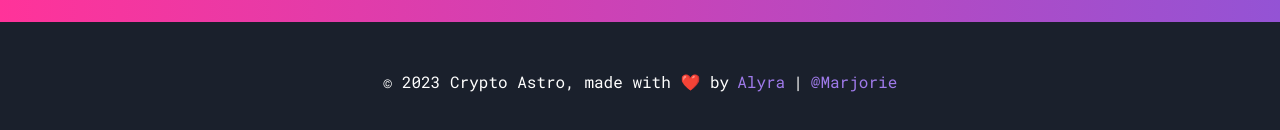
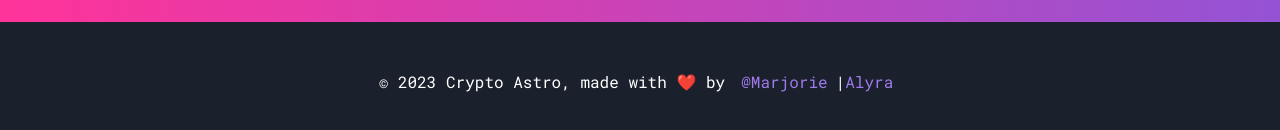
Before and after one commit to marjorie-n/NFT-project-nextjs-etherjs-merkletree-whitelist-mint, a Next.js app in the folder front/: page / in a window 1280 px wide. Shown: the part 822-952 px from the top of the page. Built offline with nearby package versions, Linux system fonts and the light colour scheme; a web font is replaced by a local one.

Commit message:
style: css textDecoration & text

```diff
--- a/front/components/Footer/Footer.jsx
+++ b/front/components/Footer/Footer.jsx
@@ -18,23 +18,24 @@ const Footer = () => {
       </chakra.span>
       <Flex align="center">
         <Link
-          href="https://www.alyra.fr/"
-          color="purple.400"
-          target="_blank"
-          rel="noopener noreferrer"
-          mr={2}
-        >
-          Alyra
-        </Link>
-        <chakra.span>|</chakra.span>
-        <Link
           href="https://www.linkedin.com/in/marjorie-ngoupende-dev/"
           color="purple.400"
           target="_blank"
           rel="noopener noreferrer"
           ml={2}
+          _hover={{ textDecoration: "none", color: "pink.500" }}
         >
           @Marjorie
+        </Link>
+        <Link
+          href="https://www.alyra.fr/"
+          color="purple.400"
+          target="_blank"
+          rel="noopener noreferrer"
+          mx={2}
+          _hover={{ textDecoration: "none", color: "pink.500" }}
+        >
+          <chakra.span color="white">|</chakra.span>Alyra
         </Link>
       </Flex>
     </Flex>
```
